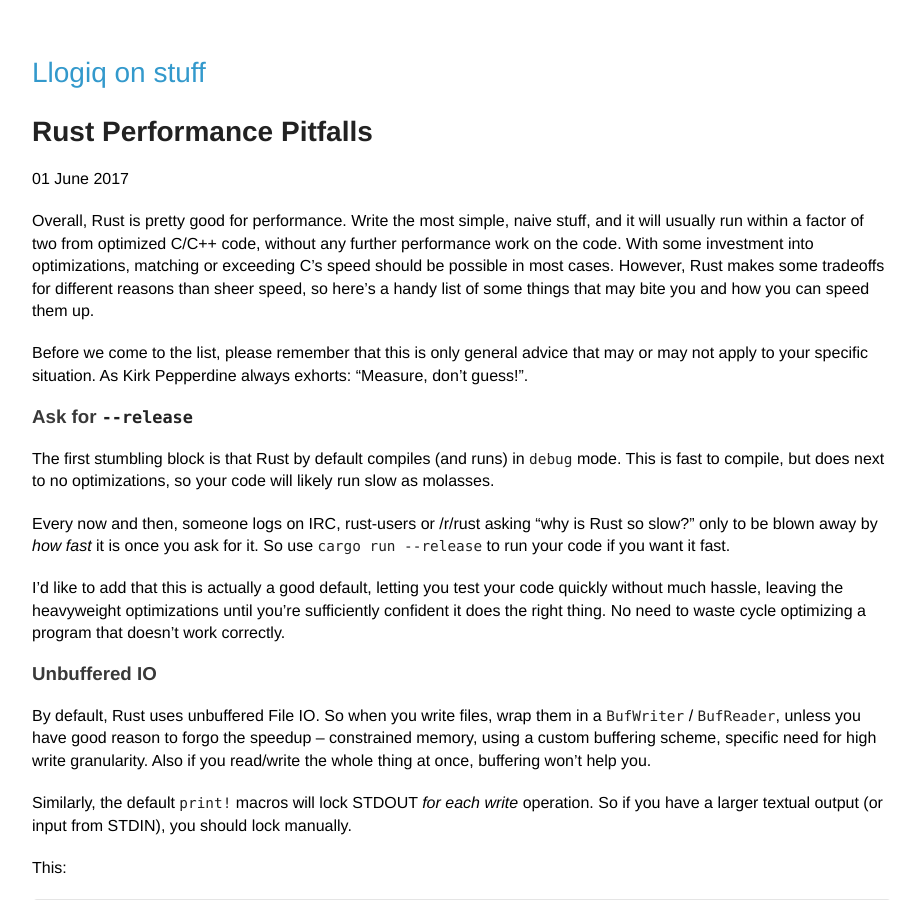
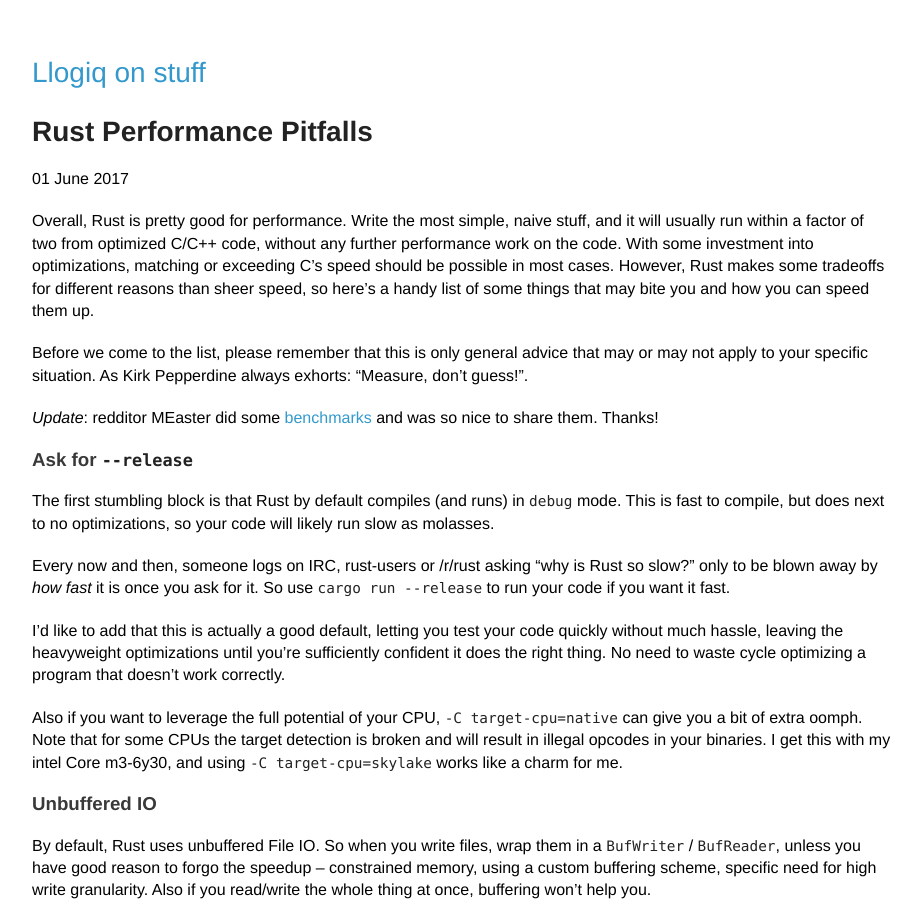
Before and after one commit to llogiq/llogiq.github.io, a Jekyll site: the page built from _posts/2017-06-01-perf-pitfalls.md, in a window 1280 px wide and 900 px high. Shown: the whole window, without its empty margins (178-1099 px from the left). Built offline with Jekyll 4.4.1, drawn with Linux system fonts in a browser that asks for light colours; some of the changed text lies outside the part shown.

Commit message:
benchmarks, target-cpu

```diff
--- a/_posts/2017-06-01-perf-pitfalls.md
+++ b/_posts/2017-06-01-perf-pitfalls.md
@@ -14,6 +14,10 @@ Before we come to the list, please remember that this is only general advice
 that may or may not apply to your specific situation. As Kirk Pepperdine always
 exhorts: "Measure, don't guess!".
 
+*Update*: redditor MEaster did some
+[benchmarks](https://gist.github.com/Measter/53acc0816083239dd48f40779337e5d1)
+and was so nice to share them. Thanks!
+
 ### Ask for `--release`
 
 The first stumbling block is that Rust by default compiles (and runs) in
@@ -28,6 +32,12 @@ I'd like to add that this is actually a good default, letting you test your
 code quickly without much hassle, leaving the heavyweight optimizations until
 you're sufficiently confident it does the right thing. No need to waste cycle
 optimizing a program that doesn't work correctly.
+
+Also if you want to leverage the full potential of your CPU,
+`-C target-cpu=native` can give you a bit of extra oomph. Note that for some
+CPUs the target detection is broken and will result in illegal opcodes in your
+binaries. I get this with my intel Core m3-6y30, and using
+`-C target-cpu=skylake` works like a charm for me.
 
 ### Unbuffered IO
 
```
Also changed, not shown: other parts of _posts/2017-06-01-perf-pitfalls.md (+3 -2 lines).
